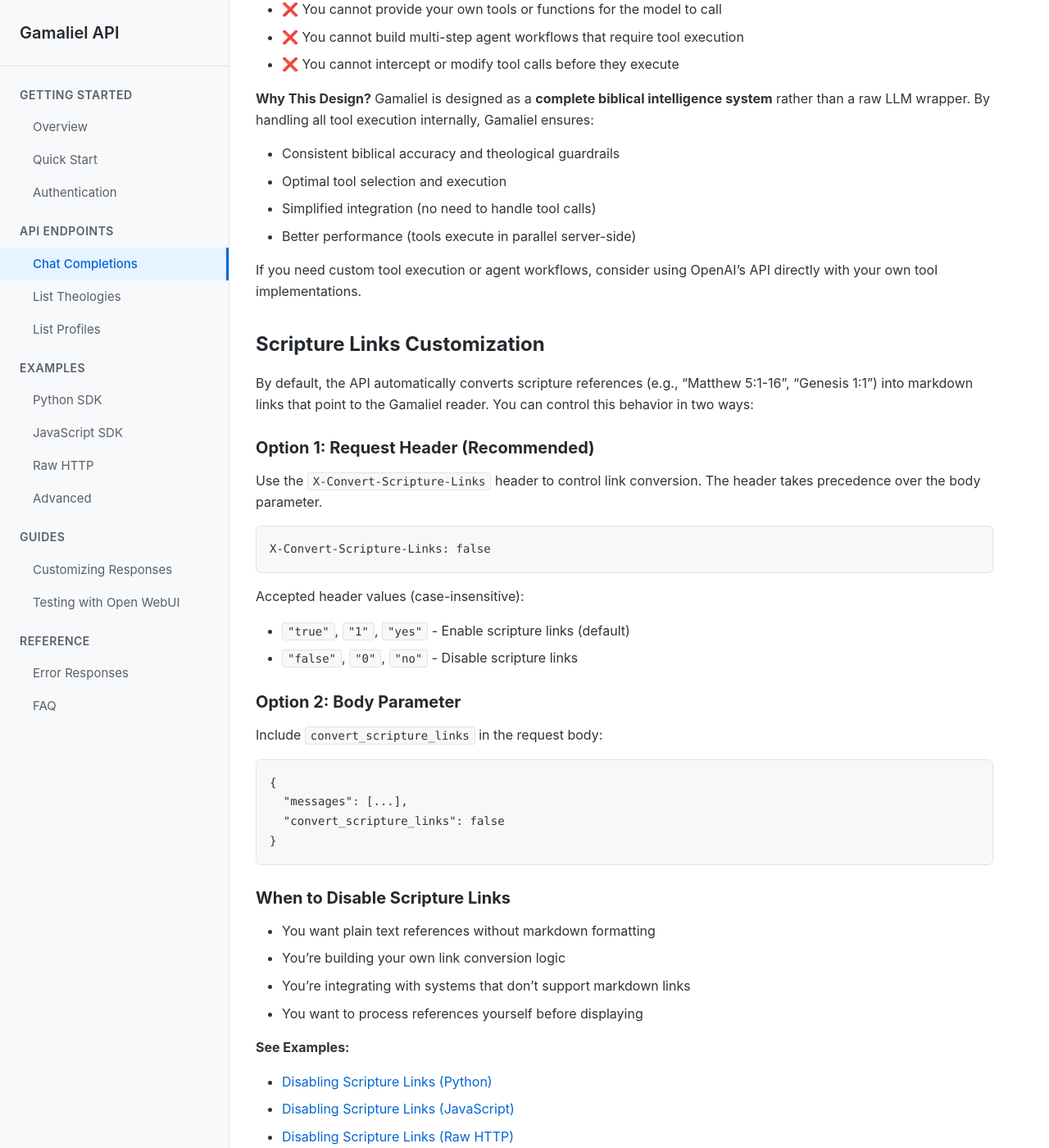
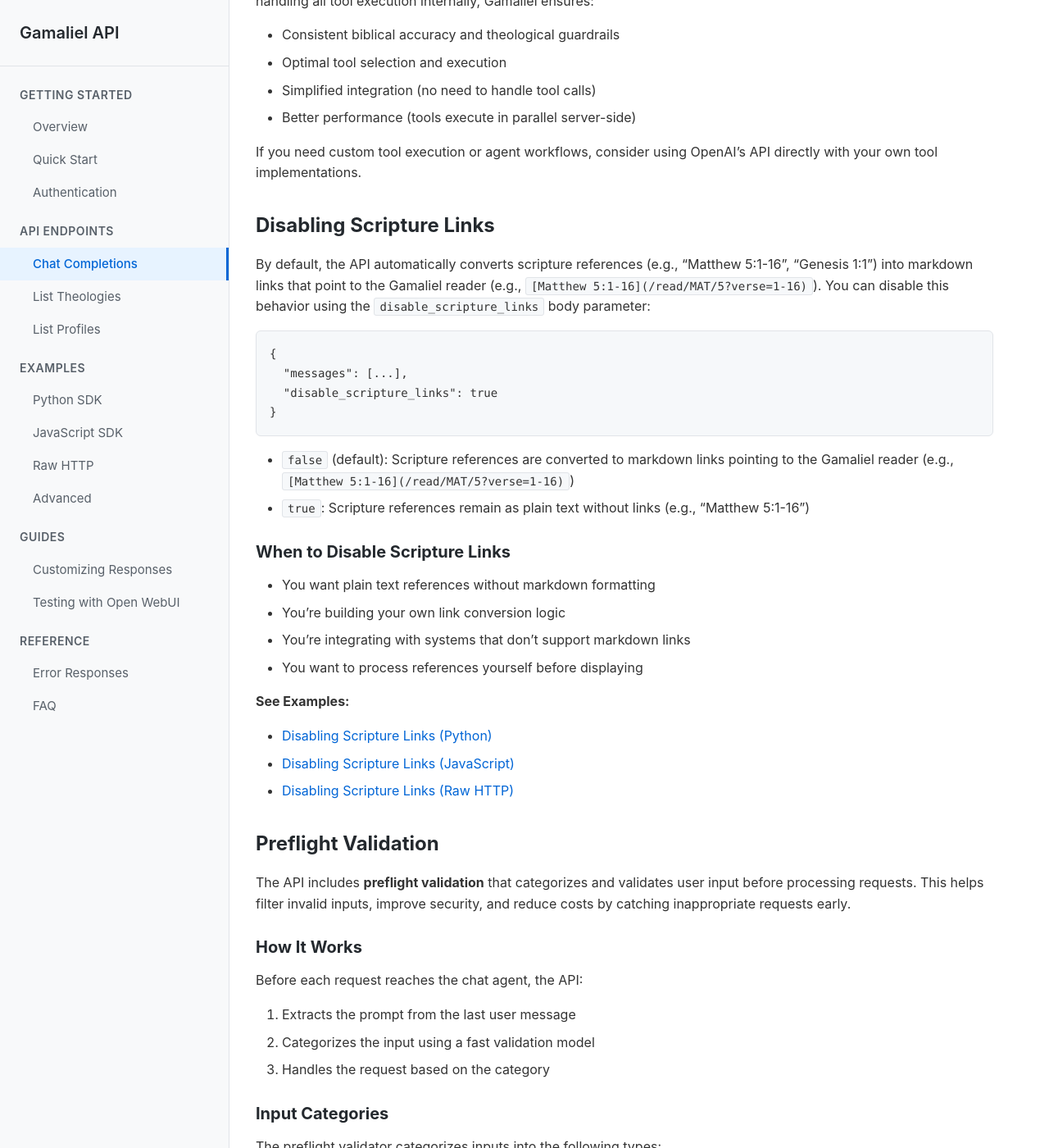
Before and after one commit to gamaliel-ai/gamaliel-api, a Jekyll site: the page built from docs/endpoints/chat-completions.md, in a window 1280 px wide and 1400 px high, scrolled down 3539 px. Shown: the whole window at 82% size. Built offline with Jekyll 4.4.1, drawn with Linux system fonts in a browser that asks for light colours; some of the changed text lies outside the part shown.

Commit message:
refactor: rename convert_scripture_links to disable_scripture_links (defaults to false)

````diff
--- a/docs/endpoints/chat-completions.md
+++ b/docs/endpoints/chat-completions.md
@@ -106,12 +106,8 @@
 - `theology` (string): Theological perspective (e.g., `"default"`, `"reformed"`, `"catholic"`). Defaults to `"default"`. Use `GET /v1/theologies` to see available options.
 - `max_words` (integer): Maximum response length in words. Defaults to 300
 - `system_instructions` (string): Optional tone/format instructions (e.g., `"You are speaking to high school students. Keep responses concise."`). These are appended to the mandatory system message
-- `convert_scripture_links` (boolean, optional): Whether to convert scripture references to markdown links. Defaults to `true`. When `true`, references like "Matthew 5:1-16" are converted to `[Matthew 5:1-16](/read/MAT/5?verse=1-16)`. When `false`, references remain as plain text.
+- `disable_scripture_links` (boolean, optional): Whether to disable scripture link conversion. Defaults to `false`. When `false` (default), references like "Matthew 5:1-16" are converted to `[Matthew 5:1-16](/read/MAT/5?verse=1-16)` which links to the Gamaliel reader. When `true`, references remain as plain text without links.
 - `skip_preflight` (boolean, optional): Whether to skip preflight validation. Defaults to `false`. When `true`, bypasses input validation and categorization. See "Preflight Validation" section below for details.
-
-### Request Headers
-
-- `X-Convert-Scripture-Links` (string, optional): Controls whether scripture references are converted to markdown links. Defaults to `"true"`. Accepted values: `"true"`, `"1"`, `"yes"` (enable), `"false"`, `"0"`, `"no"` (disable). Header takes precedence over `convert_scripture_links` body parameter.
 
 ## Limitations
 
@@ -143,32 +139,19 @@
 
 If you need custom tool execution or agent workflows, consider using OpenAI's API directly with your own tool implementations.
 
-## Scripture Links Customization
+## Disabling Scripture Links
 
-By default, the API automatically converts scripture references (e.g., "Matthew 5:1-16", "Genesis 1:1") into markdown links that point to the Gamaliel reader. You can control this behavior in two ways:
-
-### Option 1: Request Header (Recommended)
-
-Use the `X-Convert-Scripture-Links` header to control link conversion. The header takes precedence over the body parameter.
-
-```http
-X-Convert-Scripture-Links: false
-```
-
-Accepted header values (case-insensitive):
-- `"true"`, `"1"`, `"yes"` - Enable scripture links (default)
-- `"false"`, `"0"`, `"no"` - Disable scripture links
-
-### Option 2: Body Parameter
-
-Include `convert_scripture_links` in the request body:
+By default, the API automatically converts scripture references (e.g., "Matthew 5:1-16", "Genesis 1:1") into markdown links that point to the Gamaliel reader (e.g., `[Matthew 5:1-16](/read/MAT/5?verse=1-16)`). You can disable this behavior using the `disable_scripture_links` body parameter:
 
 ```json
 {
   "messages": [...],
-  "convert_scripture_links": false
+  "disable_scripture_links": true
 }
 ```
+
+- `false` (default): Scripture references are converted to markdown links pointing to the Gamaliel reader (e.g., `[Matthew 5:1-16](/read/MAT/5?verse=1-16)`)
+- `true`: Scripture references remain as plain text without links (e.g., "Matthew 5:1-16")
 
 ### When to Disable Scripture Links
 
@@ -402,13 +385,7 @@
 
 **How SDKs Handle Custom Parameters:**
 
-Most SDKs (including OpenAI's official SDKs) support custom parameters in two ways:
-
-1. **Extra Parameters in Method Calls**: The OpenAI SDK accepts `**kwargs` and automatically includes any extra parameters in the JSON request body. This means Gamaliel-specific parameters like `theology`, `convert_scripture_links`, etc. are automatically passed through without any special handling.
-
-2. **Custom Headers**: The OpenAI SDK supports custom headers via the `default_headers` parameter when initializing the client. This is useful for headers like `X-Convert-Scripture-Links` that take precedence over body parameters.
-
-**Note:** When using headers, they apply to all requests from that client instance. If you need per-request header customization, you may need to create separate client instances or use raw HTTP requests.
+Most SDKs (including OpenAI's official SDKs) support custom parameters via extra parameters in method calls. The OpenAI SDK accepts `**kwargs` and automatically includes any extra parameters in the JSON request body. This means Gamaliel-specific parameters like `theology`, `disable_scripture_links`, etc. are automatically passed through without any special handling.
 
 ## Related Documentation
 
--- a/llms.txt
+++ b/llms.txt
@@ -30,11 +30,8 @@
 - `bible_id` (string, optional): Bible translation ID. Defaults to "eng-web"
 - `max_words` (integer, optional): Maximum response length in words. Defaults to 300
 - `system_instructions` (string, optional): Custom tone/format/audience instructions (appended to mandatory guardrails). Examples: Discord bot for youth group, Christian counseling app, atheist/skeptical audience, children, new believers, minimal citations, academic context. See docs/guides/customizing-responses.md for detailed use case examples.
-- `convert_scripture_links` (boolean, optional): Convert scripture refs to markdown links. Defaults to true
+- `disable_scripture_links` (boolean, optional): Disable scripture link conversion. Defaults to false. When false (default), references are converted to markdown links pointing to Gamaliel reader. When true, references remain as plain text without links.
 - `skip_preflight` (boolean, optional): Skip input validation. Defaults to false
-
-### Headers
-- `X-Convert-Scripture-Links` (string, optional): "true"/"false" to control scripture link conversion. Takes precedence over body parameter.
 
 ## Other Endpoints
 - GET /v1/theologies - List available theology options
````
Also changed, not shown: docs/examples/javascript-sdk.md (+3 -27 lines), docs/examples/python-sdk.md (+2 -29 lines), docs/examples/raw-http.md (+5 -3 lines), docs/index.md (+4 -6 lines).
